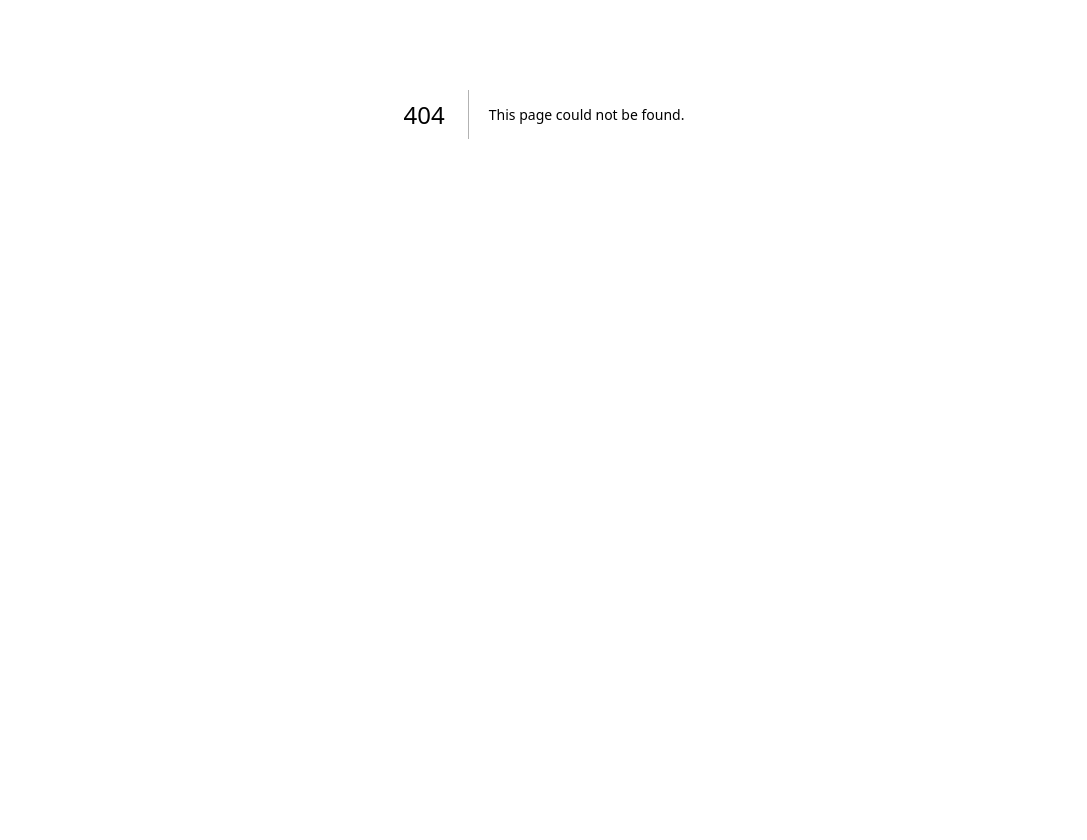
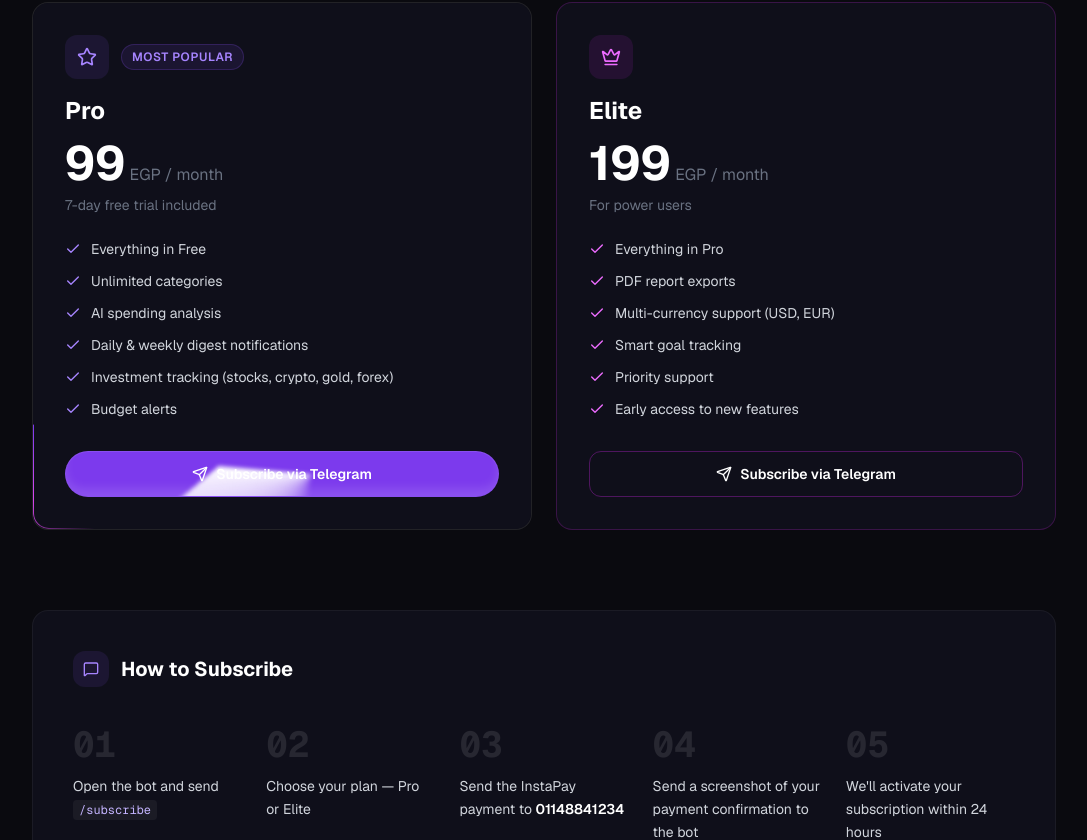
Before and after one commit to Abubakrhegazi/Money-tracker, a Next.js app in the folder dashboard/: page /subscribe in a window 1280 px wide. Before the commit this address had no page. Shown: the part 286-1126 px from the top of the page, without its empty margins (96-1183 px from the left). Before the commit the page ends 800 px from the top, so only its background shows below. Built offline with nearby package versions, Linux system fonts and the light colour scheme.

Commit message:
Subscriptions front end page

```diff
--- /dev/null
+++ b/dashboard/app/subscribe/page.tsx
@@ -0,0 +1,200 @@
+import { Check, Star, Crown, Send, MessageSquare } from "lucide-react";
+import { MagicCard } from "@/components/ui/magic-card";
+import { BorderBeam } from "@/components/ui/border-beam";
+import { ShimmerButton } from "@/components/ui/shimmer-button";
+import { BlurFade } from "@/components/ui/blur-fade";
+
+const BOT_URL = "https://t.me/walletTrackinggBot?start=subscribe";
+
+const PRO_FEATURES = [
+  "Everything in Free",
+  "Unlimited categories",
+  "AI spending analysis",
+  "Daily & weekly digest notifications",
+  "Investment tracking (stocks, crypto, gold, forex)",
+  "Budget alerts",
+];
+
+const ELITE_FEATURES = [
+  "Everything in Pro",
+  "PDF report exports",
+  "Multi-currency support (USD, EUR)",
+  "Smart goal tracking",
+  "Priority support",
+  "Early access to new features",
+];
+
+const HOW_TO_STEPS = [
+  {
+    num: "01",
+    text: (
+      <>
+        Open the bot and send{" "}
+        <code className="bg-white/5 text-violet-300 px-1.5 py-0.5 rounded text-xs font-mono">
+          /subscribe
+        </code>
+      </>
+    ),
+  },
+  { num: "02", text: "Choose your plan — Pro or Elite" },
+  {
+    num: "03",
+    text: (
+      <>
+        Send the InstaPay payment to{" "}
+        <span className="text-white font-semibold">01148841234</span>
+      </>
+    ),
+  },
+  { num: "04", text: "Send a screenshot of your payment confirmation to the bot" },
+  { num: "05", text: "We'll activate your subscription within 24 hours" },
+];
+
+export default function SubscribePage() {
+  return (
+    <main className="min-h-screen bg-[#0a0a0f] text-white px-4 py-20">
+      <div className="max-w-5xl mx-auto flex flex-col gap-20">
+
+        {/* ── Heading ── */}
+        <BlurFade delay={0}>
+          <div className="text-center flex flex-col gap-3">
+            <h1 className="text-4xl md:text-6xl font-bold bg-gradient-to-r from-violet-400 to-fuchsia-400 bg-clip-text text-transparent">
+              Upgrade to Pro or Elite
+            </h1>
+            <p className="text-gray-400 text-lg max-w-xl mx-auto">
+              Pay once a month via InstaPay and we'll activate your plan within 24 hours.
+            </p>
+          </div>
+        </BlurFade>
+
+        {/* ── Plan Cards ── */}
+        <div className="grid md:grid-cols-2 gap-6">
+
+          {/* Pro */}
+          <BlurFade delay={0.1} inView>
+            <MagicCard className="h-full rounded-2xl">
+              <div className="relative p-8 bg-[#0f0f1a] rounded-2xl flex flex-col h-full">
+                <BorderBeam
+                  size={120}
+                  duration={8}
+                  colorFrom="#7c3aed"
+                  colorTo="#d946ef"
+                  borderWidth={1.5}
+                />
+
+                {/* header */}
+                <div className="mb-6">
+                  <div className="flex items-center gap-3 mb-4">
+                    <div className="w-11 h-11 rounded-xl bg-violet-500/10 flex items-center justify-center">
+                      <Star className="w-5 h-5 text-violet-400" />
+                    </div>
+                    <span className="text-xs font-semibold uppercase tracking-wider px-2.5 py-1 rounded-full bg-violet-500/10 text-violet-400 border border-violet-500/20">
+                      Most Popular
+                    </span>
+                  </div>
+                  <h2 className="text-2xl font-bold text-white">Pro</h2>
+                  <div className="mt-3 flex items-baseline gap-1">
+                    <span className="text-5xl font-bold text-white">99</span>
+                    <span className="text-gray-500">EGP / month</span>
+                  </div>
+                  <p className="text-sm text-gray-500 mt-2">7-day free trial included</p>
+                </div>
+
+                {/* features */}
+                <ul className="space-y-3 flex-1 mb-8">
+                  {PRO_FEATURES.map((item) => (
+                    <li key={item} className="flex items-start gap-2.5 text-sm text-gray-300">
+                      <Check className="w-4 h-4 text-violet-400 mt-0.5 shrink-0" />
+                      {item}
+                    </li>
+                  ))}
+                </ul>
+
+                <a href={BOT_URL} target="_blank" rel="noopener noreferrer" className="block">
+                  <ShimmerButton
+                    className="w-full text-sm font-semibold py-3"
+                    background="rgba(124, 58, 237, 1)"
+                  >
+                    <Send className="w-4 h-4 mr-2 inline" />
+                    Subscribe via Telegram
+                  </ShimmerButton>
+                </a>
+              </div>
+            </MagicCard>
+          </BlurFade>
+
+          {/* Elite */}
+          <BlurFade delay={0.2} inView>
+            <div className="relative rounded-2xl bg-[#0f0f1a] border border-fuchsia-500/20 p-8 flex flex-col h-full">
+
+              {/* header */}
+              <div className="mb-6">
+                <div className="w-11 h-11 rounded-xl bg-fuchsia-500/10 flex items-center justify-center mb-4">
+                  <Crown className="w-5 h-5 text-fuchsia-400" />
+                </div>
+                <h2 className="text-2xl font-bold text-white">Elite</h2>
+                <div className="mt-3 flex items-baseline gap-1">
+                  <span className="text-5xl font-bold text-white">199</span>
+                  <span className="text-gray-500">EGP / month</span>
+                </div>
+                <p className="text-sm text-gray-500 mt-2">For power users</p>
+              </div>
+
+              {/* features */}
+              <ul className="space-y-3 flex-1 mb-8">
+                {ELITE_FEATURES.map((item) => (
+                  <li key={item} className="flex items-start gap-2.5 text-sm text-gray-300">
+                    <Check className="w-4 h-4 text-fuchsia-400 mt-0.5 shrink-0" />
+                    {item}
+                  </li>
+                ))}
+              </ul>
+
+              <a href={BOT_URL} target="_blank" rel="noopener noreferrer" className="block">
+                <button className="w-full py-3 rounded-xl border border-fuchsia-500/30 text-sm font-semibold text-white hover:bg-fuchsia-500/5 transition flex items-center justify-center gap-2">
+                  <Send className="w-4 h-4" />
+                  Subscribe via Telegram
+                </button>
+              </a>
+            </div>
+          </BlurFade>
+        </div>
+
+        {/* ── How to Subscribe ── */}
+        <BlurFade delay={0.1} inView>
+          <div className="rounded-2xl bg-[#0f0f1a] border border-white/5 p-8 md:p-10">
+            <div className="flex items-center gap-3 mb-10">
+              <div className="w-9 h-9 rounded-xl bg-violet-500/10 flex items-center justify-center">
+                <MessageSquare className="w-4 h-4 text-violet-400" />
+              </div>
+              <h2 className="text-xl font-bold text-white">How to Subscribe</h2>
+            </div>
+
+            <div className="grid sm:grid-cols-2 md:grid-cols-3 lg:grid-cols-5 gap-6">
+              {HOW_TO_STEPS.map((step) => (
+                <div key={step.num} className="flex flex-col gap-2">
+                  <span className="text-4xl font-bold text-white/10 font-mono leading-none">
+                    {step.num}
+                  </span>
+                  <p className="text-sm text-gray-300 leading-relaxed mt-1">{step.text}</p>
+                </div>
+              ))}
+            </div>
+          </div>
+        </BlurFade>
+
+        {/* ── Already paid note ── */}
+        <BlurFade delay={0.1} inView>
+          <div className="rounded-2xl bg-violet-500/5 border border-violet-500/20 px-6 py-5 flex items-start gap-3">
+            <Star className="w-4 h-4 text-violet-400 mt-0.5 shrink-0" />
+            <p className="text-sm text-gray-300">
+              <span className="text-white font-semibold">Already paid?</span>{" "}
+              Open the bot and send your screenshot if you haven&apos;t yet — we check submissions daily.
+            </p>
+          </div>
+        </BlurFade>
+
+      </div>
+    </main>
+  );
+}
```
